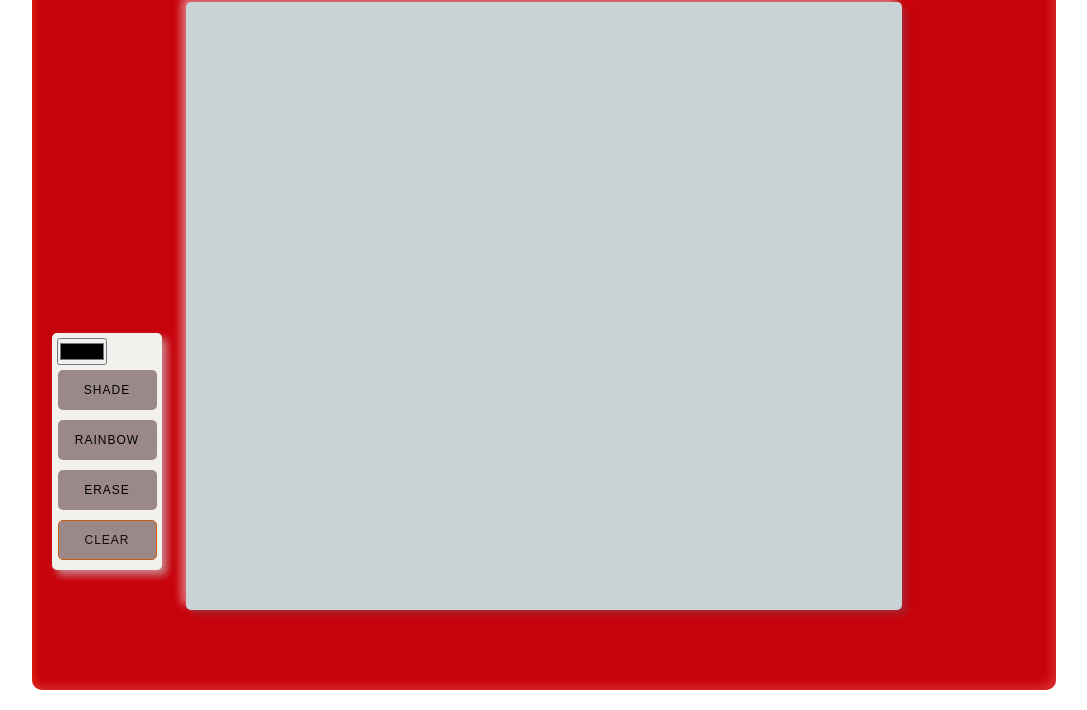
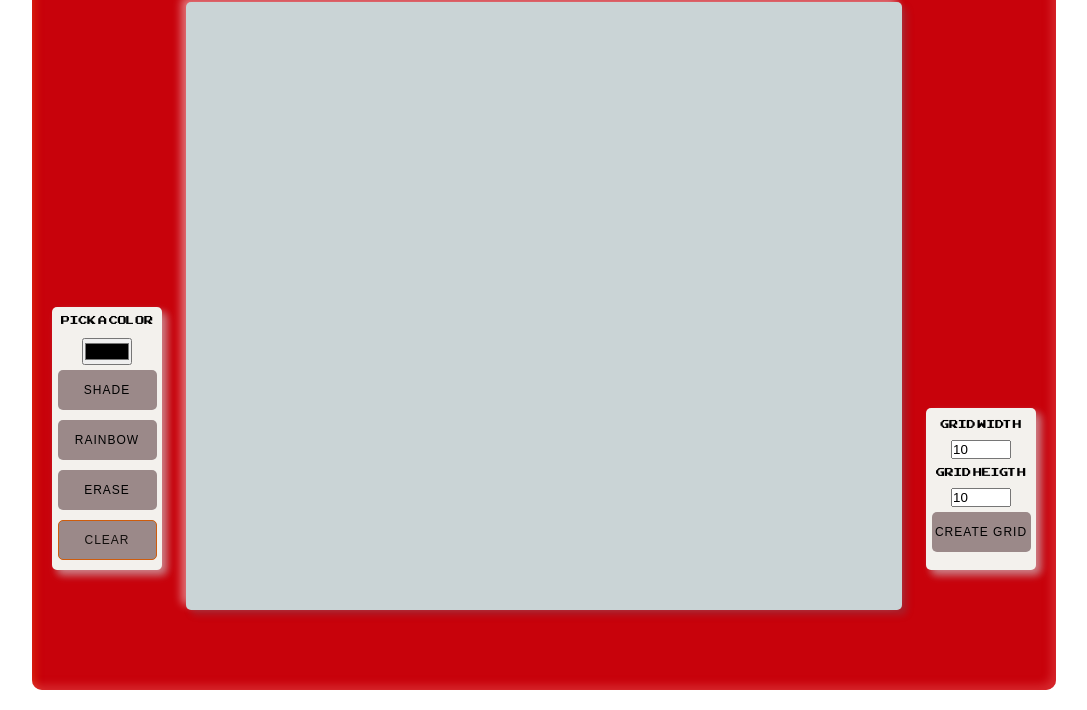
Before and after one commit to Shukrullahshirzad/etch-a-sketch, a plain HTML site: page index.html in a window 1280 px wide. Shown: the part 90-800 px from the top of the page, without its empty margins (96-1183 px from the left). Drawn offline with Linux system fonts and the light colour scheme.

Commit message:
add create grid section

```diff
--- a/index.html
+++ b/index.html
@@ -12,14 +12,21 @@
     <div class="console">
       <h1>Etch A Sketch</h1>
       <div class="screen">
-
       </div>
       <div class="controls">
-        <input type="color" name="grid-color" id="grid-color">
+        <label for="grid-controls">Pick a color</label>
+        <input type="color" name="grid-color" id="grid-controls">
         <button class="btn" class="shade">shade</button>
         <button class="btn" class="rainbow">Rainbow</button>
         <button class="btn" id="erase">Erase</button>
         <button class="btn" id="clear-screen">Clear</button>
+      </div>
+      <div class="create-grid">
+        <label for="grid-width">Grid width</label>
+        <input type="number" name="grid-width" id="grid-width" min="1" max="200" value="10">
+        <label for="grid-heigth">Grid heigth</label>
+        <input type="number" name="grid-heigth" id="grid-heigth" min="1" max="100" value="10">
+        <button class="create-grid-btn">Create Grid</button>
       </div>
     </div>
   </div>
--- a/style.css
+++ b/style.css
@@ -71,6 +71,7 @@ body{
   text-align: center;
   display: flex;
   flex-direction: column;
+  align-items: center;
 
 }
 
@@ -78,8 +79,30 @@ body{
   display: block;
   margin: 5px;
 }
+.create-grid{
+  width: 110px;
+  /* height: 150px; */
+  background-color: #f3f1ed;
+  border-radius: 5px;
+  position:absolute;
+  box-shadow: rgba(255, 255, 255, 0.45) 5px 5px 9px,rgba(94, 104, 121, 0.286) 5px 5px 7px;
+  bottom: 120px;
+  right: 20px;
+  text-align: center;
+  display: flex;
+  flex-direction: column;
+  align-items: center;
+  padding: 0.5rem 0rem;
+}
+.create-grid>*{
+  margin-bottom: 0.2rem;
+}
+.create-grid>input{
+  margin: 0.3rem 0rem;
+}
+
 /* button styling  */
-.controls button{
+.controls button, .create-grid button{
   position: relative;
   height: 40px;
   width: 90%;
```
